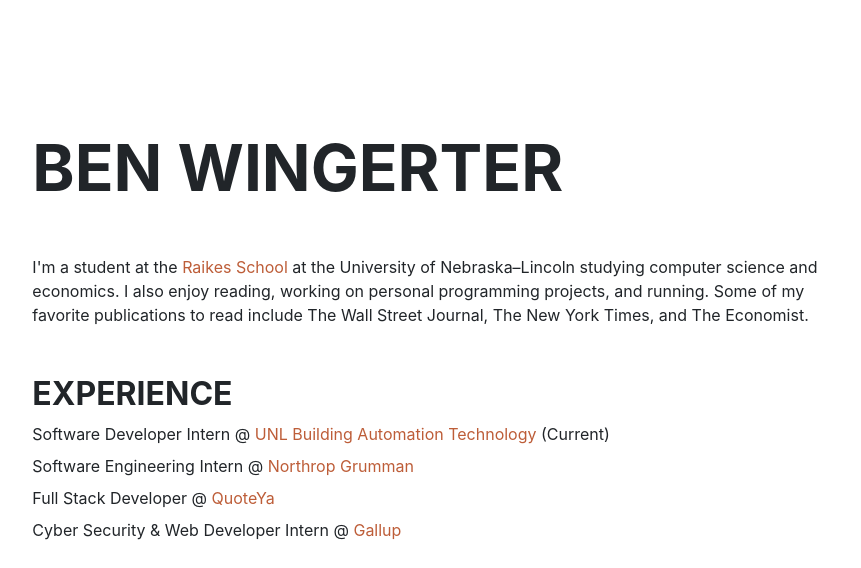
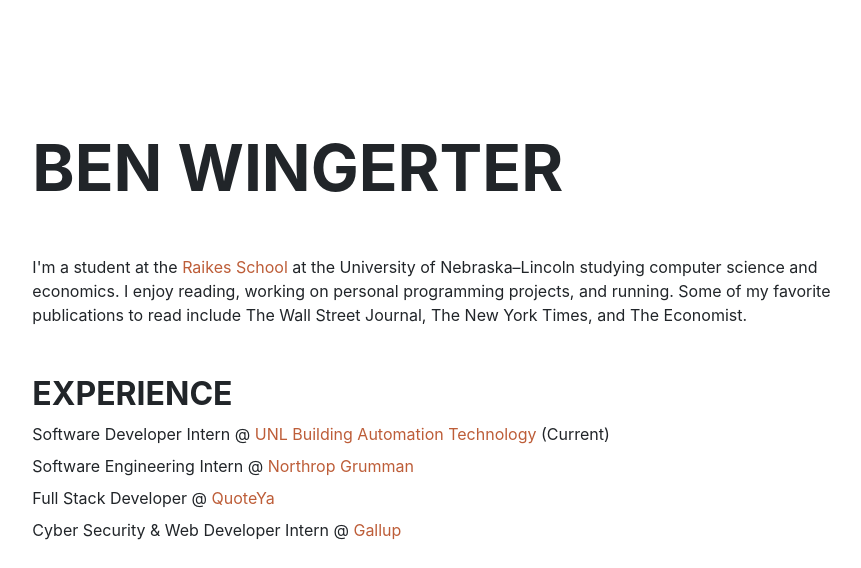
Before and after one commit to benwingerter/personal-website, a plain HTML site: page index.html in a window 1280 px wide. Shown: the top 568 px of the page, without its empty margins (196-1057 px from the left). Drawn offline with Linux system fonts and the light colour scheme; a web font is replaced by a local one.

Commit message:
Bio edit

```diff
--- a/index.html
+++ b/index.html
@@ -35,7 +35,7 @@
                     </h1>
                     <p class="my-5">
                         I'm a student at the <a href="https://raikes.unl.edu/" class="schoolLink">Raikes School</a> at the University of Nebraska–Lincoln
-                        studying computer science and economics. I also enjoy reading, working on personal programming projects,
+                        studying computer science and economics. I enjoy reading, working on personal programming projects,
                         and running. Some of my favorite publications to read include The Wall Street Journal, The New York Times, and The Economist.
                     </p>
                     <h2>Experience</h2>
```
